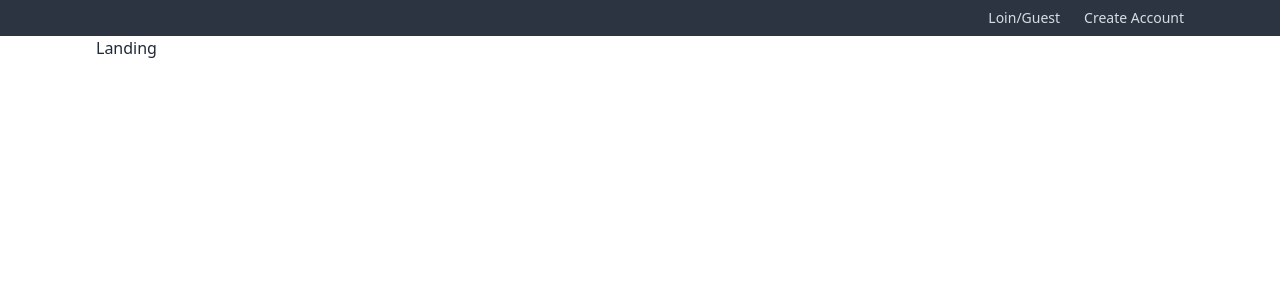
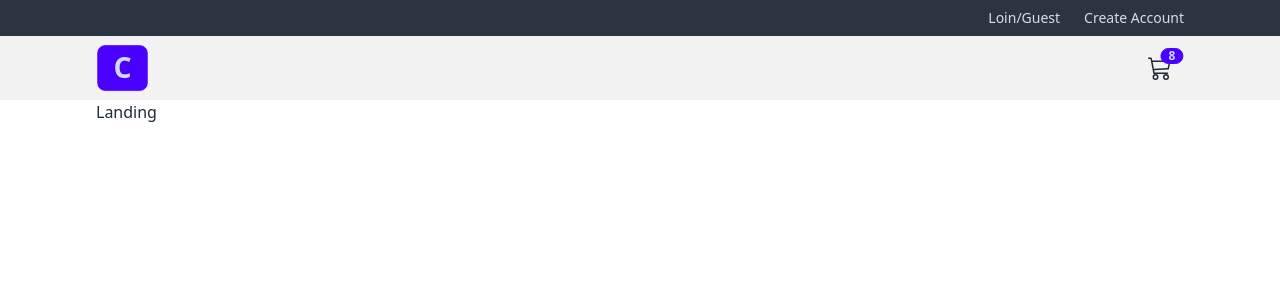
Before and after one commit to chanawit-k/comfy-store, a React (Vite) app: page /landing in a window 1280 px wide. Shown: the top 300 px of the page. Built offline with nearby package versions, Linux system fonts and the light colour scheme.

Commit message:
- create navbar

```diff
--- /dev/null
+++ b/src/components/Navbar.jsx
@@ -0,0 +1,43 @@
+import React from 'react'
+import { BsCart3, BsMoonFill, BsSunFill } from 'react-icons/bs'
+import { FaBarsStaggered } from 'react-icons/fa6'
+import { NavLink } from 'react-router-dom'
+const Navbar = () => {
+  return (
+    <nav className="bg-base-200">
+      <div className="navbar align-element">
+        <div className="navbar-start">
+          <NavLink
+            className="
+          hidden lg:flex btn btn-primary text-3xl items-center"
+            to="/"
+          >
+            C
+          </NavLink>
+          <div className="dropdown">
+            <label tabIndex={0} className="btn btn-ghost lg:hidden"></label>
+            <ul
+              tabIndex={0}
+              className="menu menu-sm dropdown-content mt-3 z-[1] p-2 shadow bg-base-200 rounded-box w-52"
+            >
+              nav links
+            </ul>
+          </div>
+        </div>
+        <div className="navbar-center hidden lg:flex"></div>
+        <div className="navbar-end">
+          <NavLink to="/cart" className="btn btn-ghost btn-circle btn-md ml-4">
+            <div className="indicator">
+              <BsCart3 className="h-6 w-6" />
+              <span className="badge badge-sm badge-primary indicator-item">
+                8
+              </span>
+            </div>
+          </NavLink>
+        </div>
+      </div>
+    </nav>
+  )
+}
+
+export default Navbar
--- a/src/components/index.js
+++ b/src/components/index.js
@@ -1,3 +1,4 @@
 export { default as FormInput } from './FormInput'
 export { default as SubmitBtn } from './SubmitBtn'
 export { default as Header } from './Header'
+export { default as Navbar } from './Navbar'
--- a/src/pages/HomeLayout.jsx
+++ b/src/pages/HomeLayout.jsx
@@ -1,10 +1,11 @@
 import React from 'react'
 import { Outlet } from 'react-router-dom'
-import { Header } from '../components'
+import { Header, Navbar } from '../components'
 const HomeLayout = () => {
   return (
     <>
       <Header />
+      <Navbar />
       <div className="align-element">
         <Outlet />
       </div>
```
